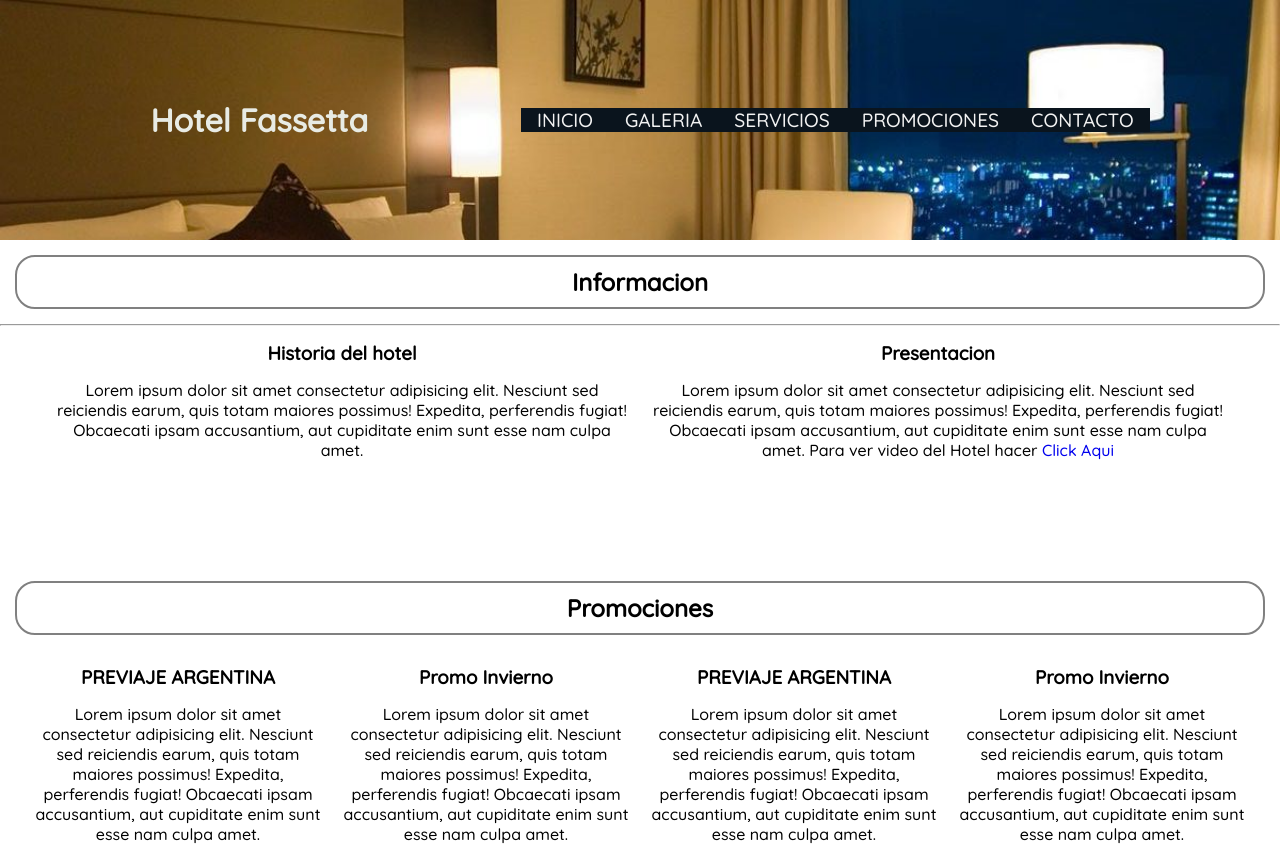
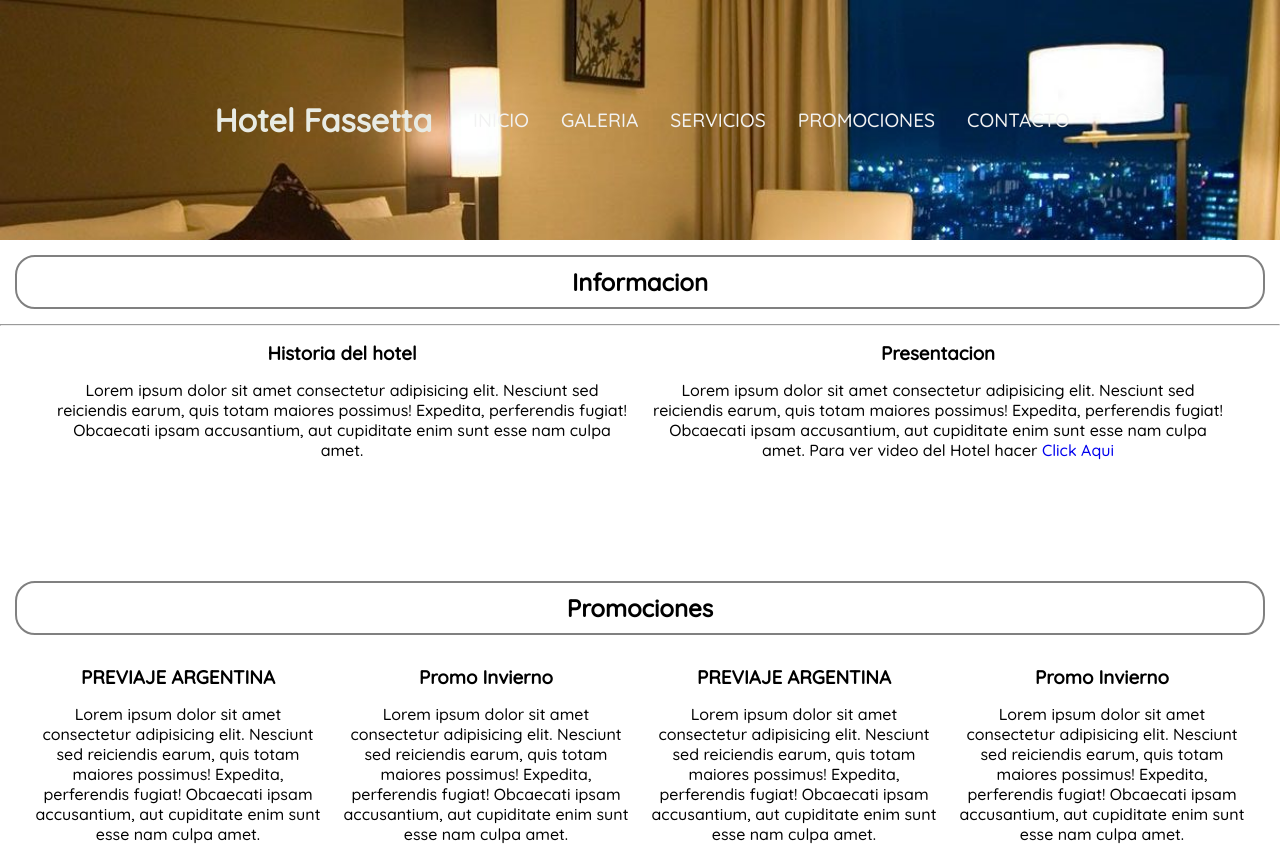
Before and after one commit to TuteFasse/proyecto-git, a plain HTML site: page index.html in a window 1280 px wide. Shown: the top 845 px of the page. Drawn offline with Linux system fonts and the light colour scheme.

Commit message:
Actualizacion del Header

```diff
--- a/style/style.css
+++ b/style/style.css
@@ -9,13 +9,12 @@
 
 header {
     height: auto;
-    width: 100%;
     top: 0;
     left: 0;
     display: flex;
     justify-content: space-around;
     align-items: center;
-    padding: 0 5%;
+    padding: 0 15%;
     box-sizing: border-box;
     transition: 0.5s;
     color: #E8EBE4;
@@ -24,6 +23,8 @@ header {
 .portada{
     width: 100%;
     height: 30vh;
+    display: flex;
+    flex-wrap: wrap;
     background-image: url(../img/habitacion-hotel.jpg);
     background-repeat: no-repeat;
     background-position: center top;
@@ -49,11 +50,6 @@ header {
     color: rosybrown;
 }
 
-nav{
-    background: #0a141d;
-
-}
-
 .header-title {
     text-align: left;
     padding: 20px;
@@ -64,6 +60,8 @@ nav ul {
     justify-content: space-around;
     align-items: center;
     font-size: larger;
+    display: flex;
+    flex-wrap: wrap ;
 }
 
 li {
```
